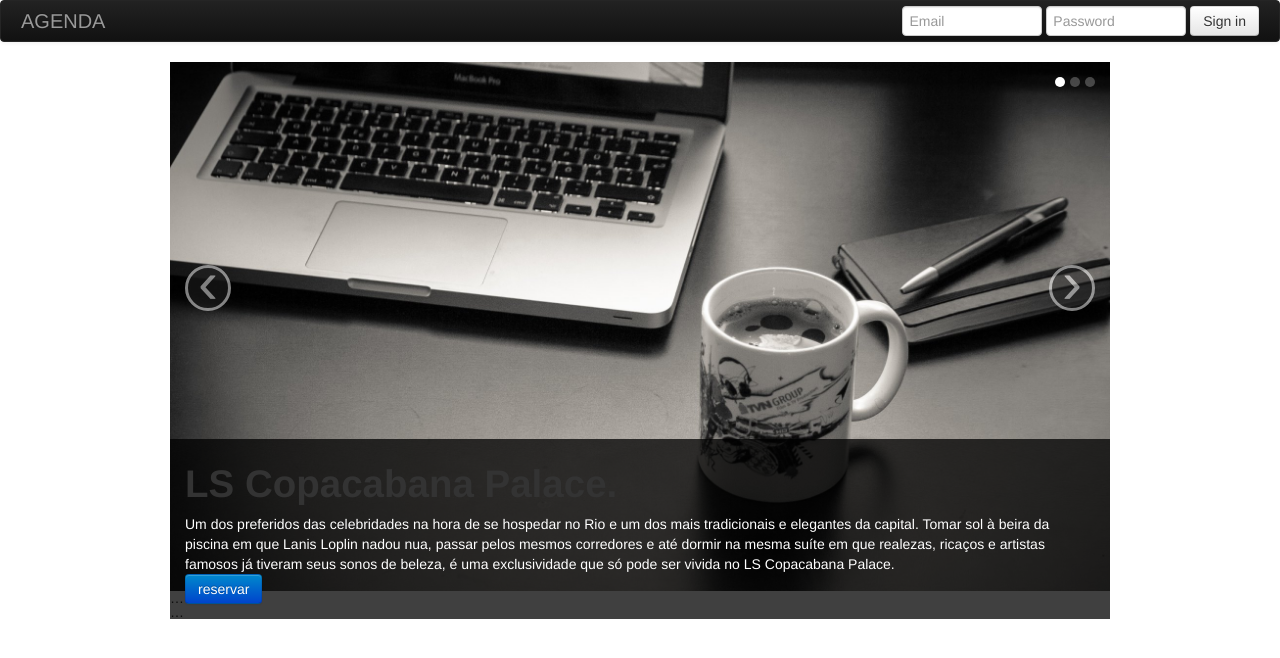
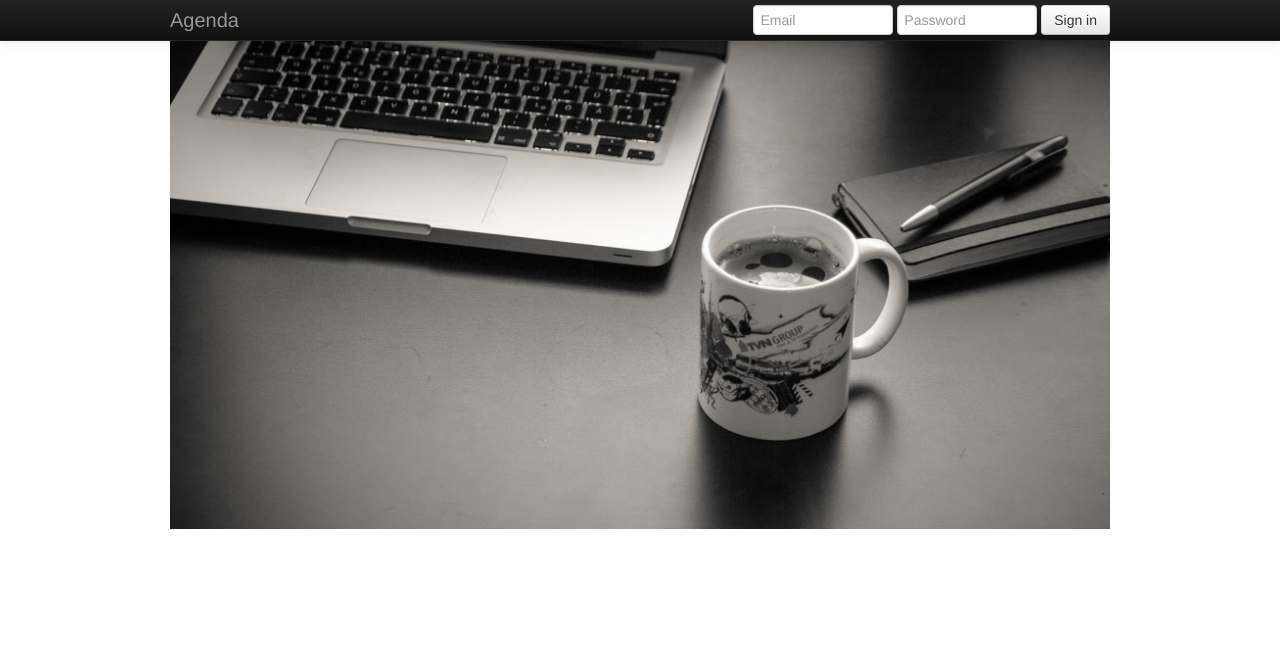
Before and after one commit to WenderMrn/AgendaServiceNet, a PHP site: page / in a window 1280 px wide. Shown: the top 658 px of the page. Run offline with PHP 8.4, Linux system fonts and the light colour scheme.

Commit message:
modificando página de index e criadno controller para o login

```diff
--- a/index.php
+++ b/index.php
@@ -1,52 +1,49 @@
 <!DOCTYPE html>
-<html lang="en">
+<html>
   <head>
-    <title>Bootstrap 101 Template</title>
+    <title>Agenda</title>
     <meta name="viewport" content="width=device-width, initial-scale=1.0">
     <!-- Bootstrap -->
     <link href="assets/lib/bootstrap/css/bootstrap.min.css" rel="stylesheet" media="screen">
+    <link href="assets/css/carousel.css" rel="stylesheet" media="screen">
   </head>
   <body>
-  <div class="navbar navbar-inverse"">
+  <div class="navbar navbar-inverse navbar-fixed-top">
       <div class="navbar-inner">
-        <a class="brand" href="index.php">AGENDA</a>
-        <!--<ul class="nav">
-          <li><a href="createuser.php">INSERT USER</a></li>
-          <li><a href="listusers.php">LIST ALL</a></li>
-          <li><a href="updateuser.php">UPDATE USER</a></li>
-          <li><a href="deleteuser.php">DELETE USER</a></li>
-          </ul>-->
-          <form class="navbar-form pull-right">
-            <input class="span2" type="text" placeholder="Email">
-            <input class="span2" type="password" placeholder="Password">
+        <div class="container">
+          <a class="brand" href="#">Agenda</a>
+          <div class="nav-collapse in collapse" style="height: auto;">
+            <form class="navbar-form pull-right" action="controllers/login.controller.php?operation=login" method="POST">
+              <input class="span2" type="text" placeholder="Email" name="email">
+              <input class="span2" type="password" placeholder="Password" name="password">
               <button type="submit" class="btn">Sign in</button>
             </form>
+          </div><!--/.nav-collapse -->
+        </div>
       </div>
     </div>
     <div class="container">
-    <div id="myCarousel" class="carousel slide">
+      <div id="myCarousel" class="carousel slide" data-ride="carousel">
+        <!-- Indicators -->
         <ol class="carousel-indicators">
           <li data-target="#myCarousel" data-slide-to="0" class="active"></li>
           <li data-target="#myCarousel" data-slide-to="1"></li>
           <li data-target="#myCarousel" data-slide-to="2"></li>
         </ol>
-        <!-- Carousel items -->
-      <div class="carousel-inner">
-        <div class="active item">
-          <img class="first-slide" src="assets/img/slide/1.jpg" height="795" width="1400" alt="First slide">
-          <div class="container">
-            <div class="carousel-caption">
-              <h1>LS Copacabana Palace.</h1>
-              <p>Um dos preferidos das celebridades na hora de se hospedar no Rio e um dos mais tradicionais e elegantes da capital. Tomar sol à beira da piscina em que Lanis Loplin nadou nua, passar pelos mesmos corredores e até dormir na mesma suíte em que realezas, ricaços e artistas famosos já tiveram seus sonos de beleza, é uma exclusividade que só pode ser vivida no LS Copacabana Palace.</p>
-              <p><a class="btn btn-lg btn-primary" href="pages/reserva.html" role="button">reservar</a></p>
+
+        <!-- Wrapper for slides -->
+        <div class="carousel-inner" role="listbox">
+          <div class="item active">
+            <img src="assets/img/slide/1.jpg" alt="Chania" height="795" width="1400">
+          </div>
+          <div class="item">
+            <img src="assets/img/slide/2.jpg" alt="Chania" height="795" width="1400">
+          </div>
+
+          <div class="item">
+            <img src="assets/img/slide/3.jpg" alt="Chania" height="795" width="1400">
           </div>
         </div>
-        <div class="item">…</div>
-        <div class="item">…</div>
-      </div>
-        <!-- Carousel nav -->
-        <a class="carousel-control left" href="#myCarousel" data-slide="prev">&lsaquo;</a>
-        <a class="carousel-control right" href="#myCarousel" data-slide="next">&rsaquo;</a>
       </div>
     </div>
     <script src="assets/lib/jquery/dist/jquery.js"></script>
```
Also changed, not shown: controllers/login.controller.php (added, +19 -0 lines), models/DAO/daouser.php (+23 -1 lines), test/test.php (+1 -1 lines), views/home.php (added, +10 -0 lines), assets/css/carousel.css (added), assets/js/script.js (added). Lines whose indentation alone changed are shown as unchanged.
